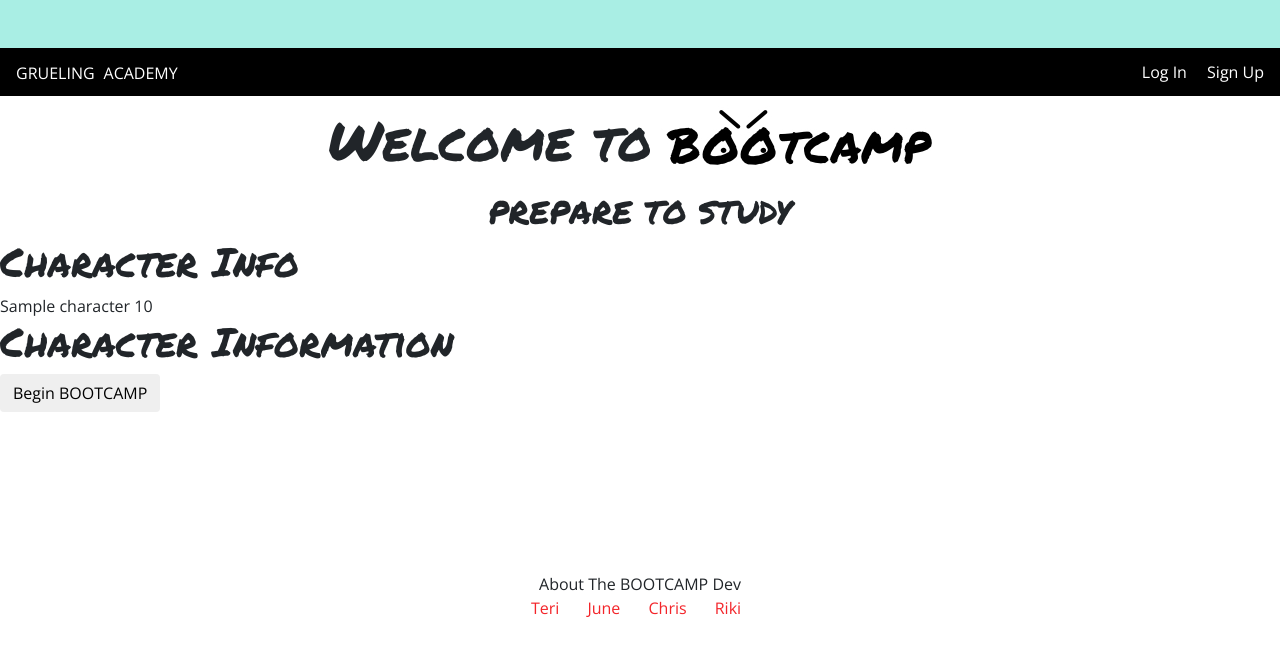
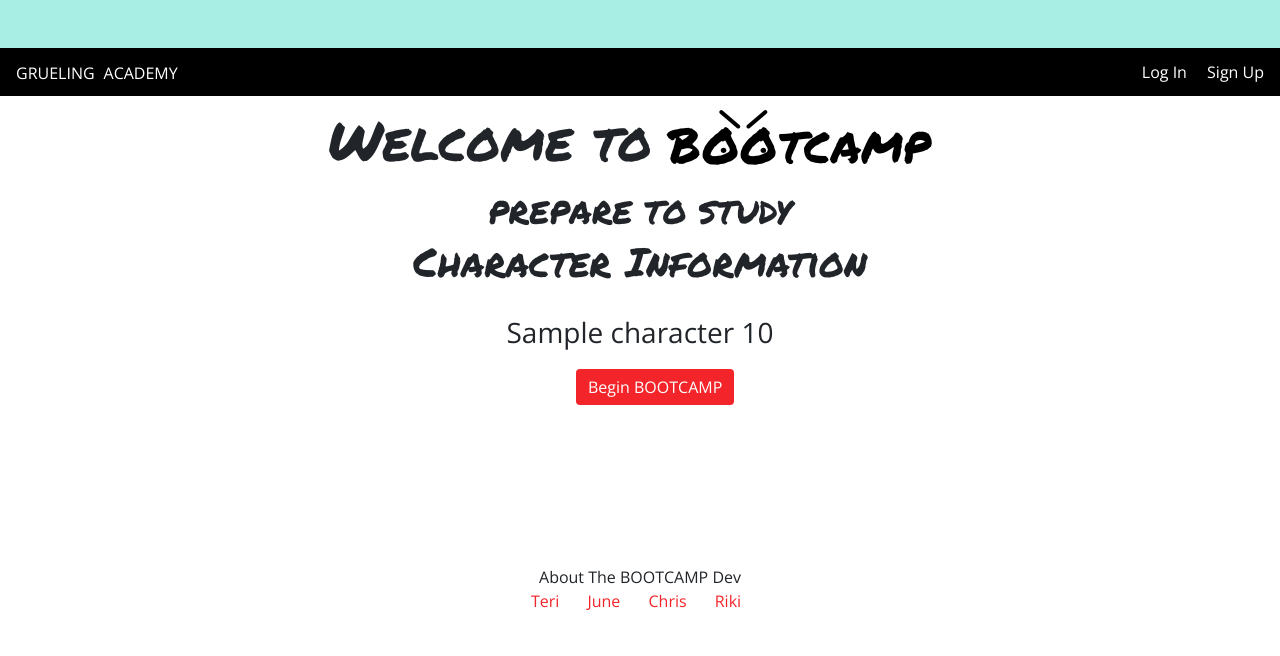
Before and after one commit to londondata/Bootcamp, a Django app: page /character/1 in a window 1280 px wide. Shown: the top 656 px of the page. Run offline with Django 3.2, Linux system fonts and the light colour scheme; tables that the repository leaves empty hold one stand-in row (values such as "Sample post"); some libraries are stand-ins or nearby versions.

Commit message:
updated css

```diff
--- a/bootcamp_project/bootcamp_app/static/css/main.css
+++ b/bootcamp_project/bootcamp_app/static/css/main.css
@@ -1,7 +1,8 @@
 
-{
+/*{
   box-sizing: border-box;
-}
+}*/
+
 body {
     font-family: 'Open Sans', sans-serif;
 }
@@ -81,12 +82,6 @@ h6 {
 }*/
 
 /* Login Form CSS */
-.moveCenter2 {
-    /*position: absolute;*/
-    /*left: 30%;*/
-    right: 35%;
-    width: 10%;
-}
 
 .btn-red2 {
 	  background-color: #f3252a;
@@ -134,6 +129,35 @@ h6 {
 }
 /*-----------------------*/
 
+/*--New Character Page--*/
+
+#newCharTitle {
+    text-align: center;
+    margin-bottom: 1em;
+}
+
+.charNameAge {
+    margin-left: 40%;
+}
+
+/*--Character Information Page--*/
+
+#characterInfo {
+    text-align: center;
+    margin-bottom: .75em;
+}
+
+.savedCharNameAge {
+    text-align: center;
+    margin-bottom: 1.2em;
+}
+
+#beginBootBtn {
+    margin-left: 45%;
+}
+
+/*-------------------*/
+
 .about a {
     color: #f3252a;
     padding-right: 1em;
--- a/bootcamp_project/bootcamp_app/templates/bootcamp_app/base.html
+++ b/bootcamp_project/bootcamp_app/templates/bootcamp_app/base.html
@@ -22,6 +22,12 @@
 			<a href="{% url 'login' %}">Log In</a>
 			<a href="{% url 'signup' %}">Sign Up</a>
 			{% endif %}
+			{% if user.is_authenticated %}
+					<div class="login-form">
+					<a href="{% url 'character_create' %}">Create Character</a>
+					<a href="{% url 'logout' %}">Logout</a>
+				</div>
+			{% endif %}
 		</nav>
 	</div>
 
@@ -34,16 +40,16 @@
 	<div class="user-info">
         {% if user.is_authenticated %}
             Welcome, {{ user.username }}
-						<div class="login-form">
+						<!-- <div class="login-form">
             <a href="{% url 'character_create' %}">Create Character</a>
             <a href="{% url 'logout' %}">Logout</a>
-					</div>
+					</div> -->
         {% endif %}
     </div>
 <title>BOOTCAMP</title>
 
 </head>
-<body>
+</body>
     <!-- <h1> Welcome to BOOTCAMP</h1>
     <h2>PREPARE TO STUDY</h2>
 
--- a/bootcamp_project/bootcamp_app/templates/bootcamp_app/character_detail.html
+++ b/bootcamp_project/bootcamp_app/templates/bootcamp_app/character_detail.html
@@ -2,17 +2,21 @@
 
 {% block content %}
 
-    <h1>Character Info</h1>
+    <h1 id="characterInfo">Character Information</h1>
 
-      {{ character.name }}
-      {{ character.age }}
+      <div class="savedCharNameAge">
+        <h3 class="nameAge">
+          {{ character.name }}
+          {{ character.age }}
+        </h3>
+      </div>
 
-    <h1>Character Information</h1>
-
-    <a href="{% url 'day1' pk=character.id %}">
-      <button type="default" class="save btn btn-default">
+      <div id="beginBootBtn"
+        <a href="{% url 'day1' pk=character.id %}">
+        <button type="submit" class="btn btn-primary btn-md btn-red2">
         Begin BOOTCAMP
-      </button>
-    </a>
+        </button>
+        </a>
+      </div>
 
 {% endblock %}
--- a/bootcamp_project/bootcamp_app/templates/bootcamp_app/form.html
+++ b/bootcamp_project/bootcamp_app/templates/bootcamp_app/form.html
@@ -1,10 +1,12 @@
 {% extends 'bootcamp_app/base.html' %}
 
 {% block content %}
-    <h1>New Character</h1>
+    <h1 id="newCharTitle">New Character</h1>
     <form method="POST" class="form">
         {% csrf_token %}
+        <div class="charNameAge"
         {{ form.as_p }}
-        <button type="submit" class="save btn btn-default">Enroll</button>
+        <button type="submit" class="btn btn-primary btn-md btn-red2">Enroll</button>
+        </div
     </form>
 {% endblock %}
--- a/bootcamp_project/bootcamp_app/templates/registration/login.html
+++ b/bootcamp_project/bootcamp_app/templates/registration/login.html
@@ -15,7 +15,7 @@
        {% endif %}
      </div>
      {% endfor %}
-      <button type="submit" class="btn btn-primary btn-sm btn-red2 moveCenter2">Login</button>
+      <button type="submit" class="btn btn-primary btn-md btn-red2 moveCenter">Login</button>
     </form>
 
 
```
